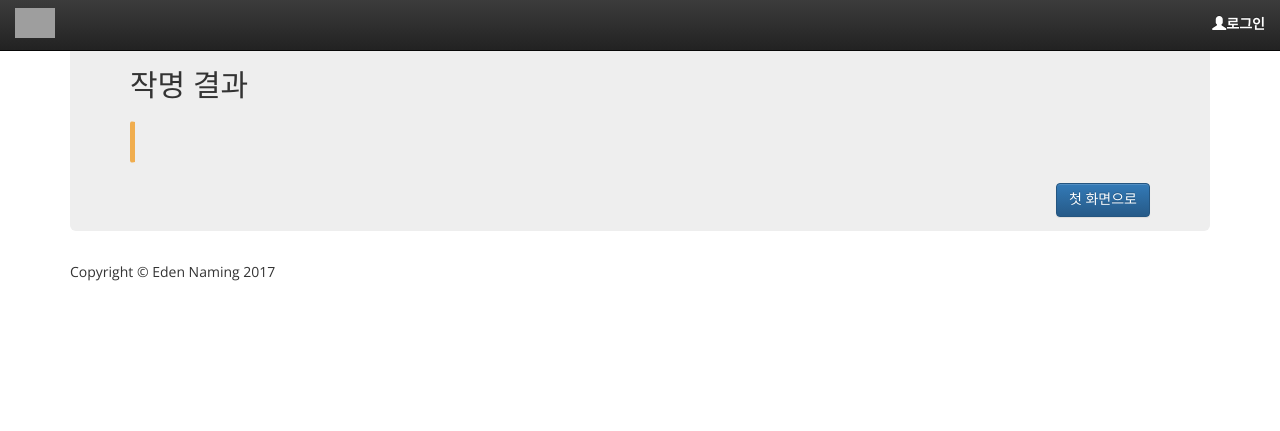
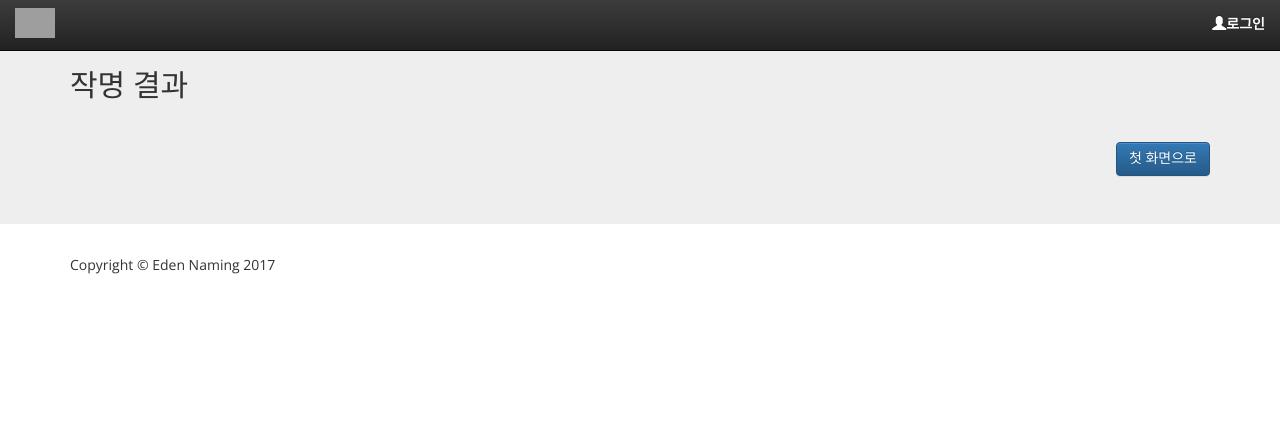
Before and after one commit to byung-u/EdenNaming, a Django app: template namingworks/namingworks/templates/naming_result.html in a window 1280 px wide. Shown: the top 431 px of the page. Run offline with Django 3.2, Linux system fonts and the light colour scheme; the template is opened without the code that fills it, so the values that code supplies are empty; some libraries are stand-ins or nearby versions; grey boxes are pictures that could not be loaded.

Commit message:
FIX page outline

```diff
--- a/namingworks/namingworks/templates/naming_result.html
+++ b/namingworks/namingworks/templates/naming_result.html
@@ -10,16 +10,15 @@
 
 {% block content %}
 
+<div class="jumbotron jumbotron-naming">
     <div class="container">
-    <div class="jumbotron">
         <h2>작명 결과</h2>
-        <div class="bs-callout bs-callout-warning">
+        <hr>
         {{ names|safe}}
         {% if flag %}
         <!-- <center><img src="{% static "image/naming_result.png" %}" height="100" width="300"></center> -->
         {% else %}
         {% endif %}
-        </div>
         <a href="{% url "index" %}" style='float:right; clear:right;' class="btn btn-primary">첫 화면으로</a>
     </div>
 </div>
```
Lines whose indentation alone changed are shown as unchanged.
